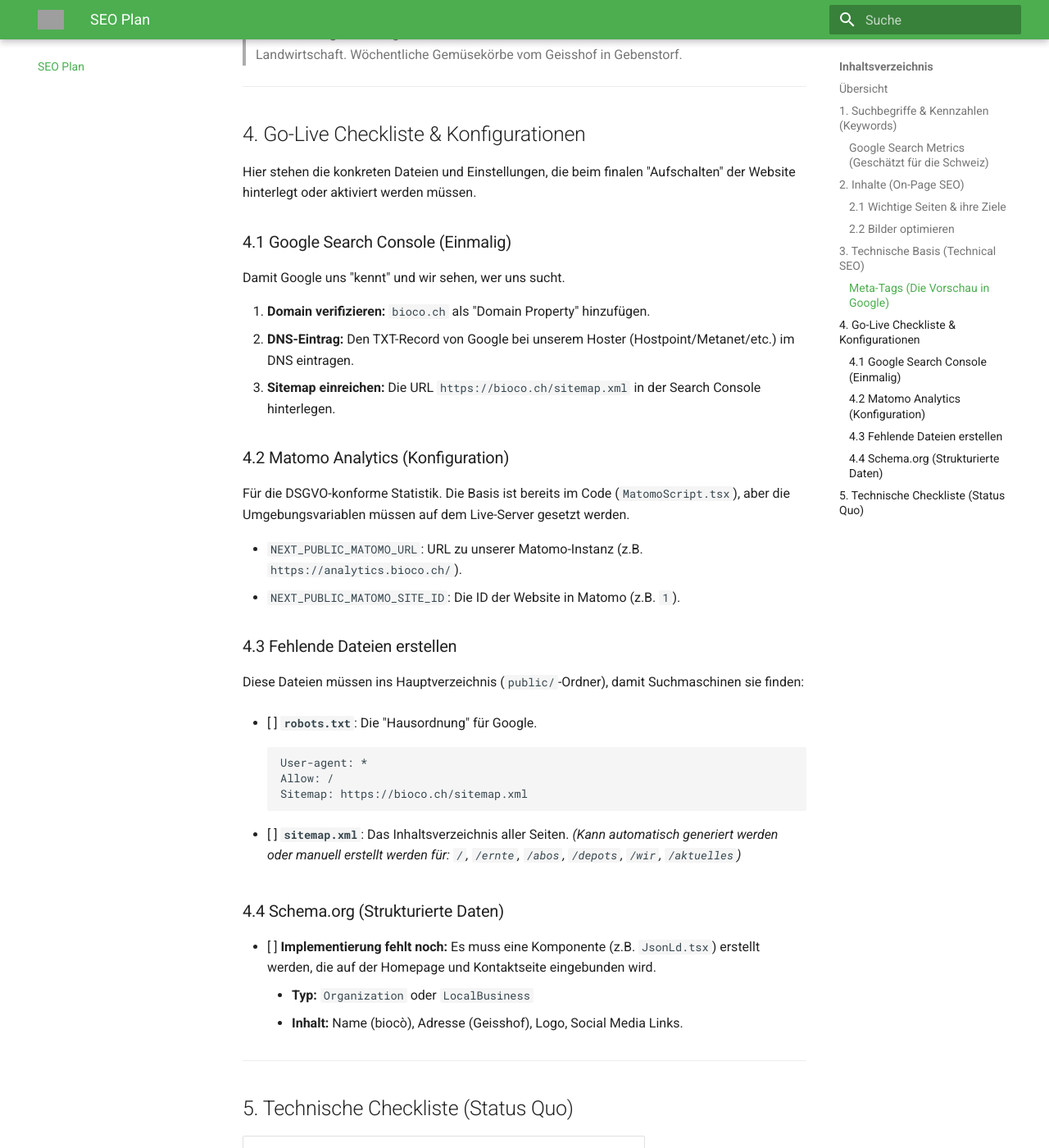
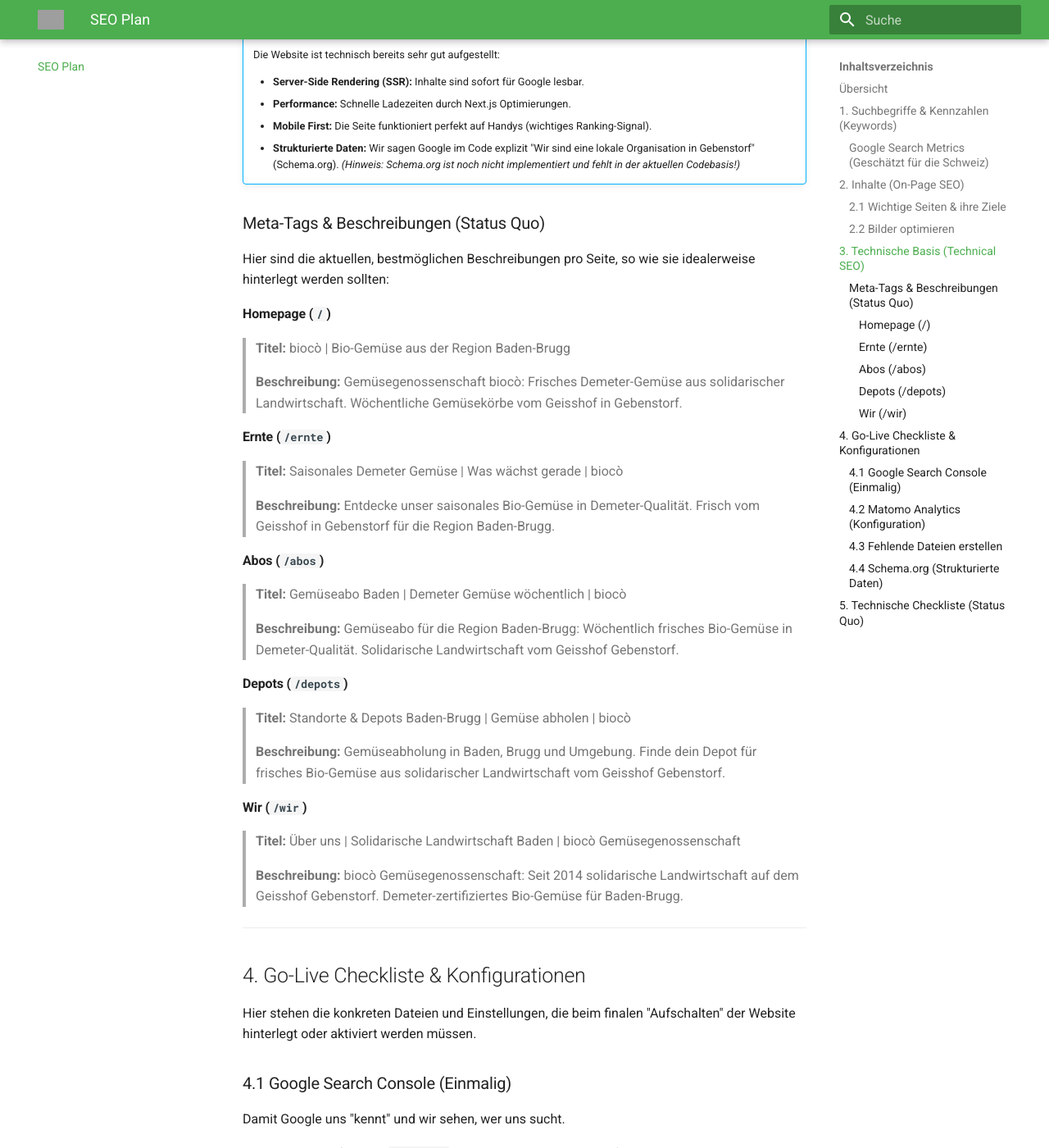
Before and after one commit to wgusta/bioco-doku, an MkDocs documentation site: the page built from docs/seo-plan.md, in a window 1280 px wide and 1400 px high, scrolled down 2736 px. Shown: the whole window at 82% size. Built offline with MkDocs 1.6.1 and Material for MkDocs 9.7.7, drawn with Linux system fonts in a browser that asks for light colours; some of the changed text lies outside the part shown; grey boxes are pictures that could not be loaded.

Commit message:
updated doc

```diff
--- a/docs/seo-plan.md
+++ b/docs/seo-plan.md
@@ -12,16 +12,24 @@
 
 Hier sehen wir, wonach Menschen tatsächlich suchen. Das hilft uns, die richtigen Worte in unseren Texten zu verwenden. Ich kann zwar aktuell nicht sagen, wie sich die Zahlen nächsten Monat entwickeln, aber diese Schätzungen geben eine gute Richtung vor.
 
+!!! warning "Hinweis zur Konkurrenz"
+    Bei den ganz großen Begriffen ("Bio Gemüse Schweiz") ist die Konkurrenz riesig. Deshalb konzentrieren wir uns im ersten Moment auf die primären Suchwörter (lokal & spezifisch), wo wir direkt gewinnen können.
+
 ### Google Search Metrics (Geschätzt für die Schweiz)
 
-| Suchbegriff | Relevanz | Suchvolumen (geschätzt) | Erklärung |
-| :--- | :--- | :--- | :--- |
-| **Gemüseabo** | Hoch | ~1'000 - 3'000 / Mt. | Der häufigste Begriff für unser Angebot. |
-| **Bio Gemüse** | Hoch | ~1'000 - 5'000 / Mt. | Sehr allgemein, aber wichtig. |
-| **Solidarische Landwirtschaft** | Mittel | ~500 - 1'000 / Mt. | Unser Kernkonzept (Solawi). |
-| **Demeter Gemüse** | Mittel | ~200 - 500 / Mt. | Zeigt hohes Qualitätsbewusstsein. |
-| **Gemüseabo Baden** | Sehr Hoch | ~50 - 100 / Mt. | Weniger Suchen, aber genau unsere Zielgruppe! |
-| **Gemüseabo Brugg** | Sehr Hoch | ~20 - 50 / Mt. | Ebenfalls unsere direkte Zielgruppe. |
+| Kategorie | Suchbegriff | Relevanz | Suchvolumen (geschätzt) | Erklärung |
+| :--- | :--- | :--- | :--- | :--- |
+| **Primär** | **Gemüseabo** | Hoch | ~1'000 - 3'000 / Mt. | Der häufigste Begriff für unser Angebot. |
+| **Primär** | **Bio Gemüse** | Hoch | ~1'000 - 5'000 / Mt. | Sehr allgemein, aber wichtig. |
+| **Primär** | **Solidarische Landwirtschaft** | Mittel | ~500 - 1'000 / Mt. | Unser Kernkonzept (Solawi). |
+| **Primär** | **Gemüseabo Baden** | Sehr Hoch | ~50 - 100 / Mt. | Weniger Suchen, aber genau unsere Zielgruppe! |
+| **Primär** | **Gemüseabo Brugg** | Sehr Hoch | ~20 - 50 / Mt. | Ebenfalls unsere direkte Zielgruppe. |
+| **Sekundär** | **Gemüsekiste / Korb** | Mittel | ~800 - 1'500 / Mt. | Alternative zu "Abo". |
+| **Sekundär** | **Hofladen Baden** | Mittel | ~200 - 400 / Mt. | Sucht nach "direkt vom Bauern". |
+| **Sekundär** | **Regional einkaufen Aargau** | Mittel | ~100 - 300 / Mt. | Fokus auf Herkunft. |
+| **Tertiär** | **Demeter Karotten kaufen** | Nische | ~10 - 50 / Mt. | Sehr spezifisch, hohe Kaufabsicht. |
+| **Tertiär** | **Plastikfrei einkaufen** | Nische | ~50 - 100 / Mt. | Werte-basierte Suche. |
+| **Tertiär** | **Mitmach-Bauernhof** | Nische | ~20 - 50 / Mt. | Sucht das Erlebnis. |
 
 !!! tip "Tipp für Redakteure"
     Verwendet diese Begriffe natürlich in Überschriften und Texten. Schreibt aber immer für Menschen, nicht für Suchmaschinen!
@@ -63,17 +71,34 @@
     *   **Strukturierte Daten:** Wir sagen Google im Code explizit "Wir sind eine lokale Organisation in Gebenstorf" (Schema.org).
         *(Hinweis: Schema.org ist noch nicht implementiert und fehlt in der aktuellen Codebasis!)*
 
-### Meta-Tags (Die Vorschau in Google)
+### Meta-Tags & Beschreibungen (Status Quo)
 
-Jede Seite hat einen Titel und eine Beschreibung, die in den Suchergebnissen angezeigt wird.
+Hier sind die aktuellen, bestmöglichen Beschreibungen pro Seite, so wie sie idealerweise hinterlegt werden sollten:
 
-*   **Titel:** Kurz und knackig (max. 60 Zeichen).
-*   **Beschreibung:** Ein werbender Satz, der zum Klicken anregt (max. 160 Zeichen).
-
-**Beispiel Homepage:**
+#### Homepage (`/`)
 > **Titel:** biocò | Bio-Gemüse aus der Region Baden-Brugg
 >
 > **Beschreibung:** Gemüsegenossenschaft biocò: Frisches Demeter-Gemüse aus solidarischer Landwirtschaft. Wöchentliche Gemüsekörbe vom Geisshof in Gebenstorf.
+
+#### Ernte (`/ernte`)
+> **Titel:** Saisonales Demeter Gemüse | Was wächst gerade | biocò
+>
+> **Beschreibung:** Entdecke unser saisonales Bio-Gemüse in Demeter-Qualität. Frisch vom Geisshof in Gebenstorf für die Region Baden-Brugg.
+
+#### Abos (`/abos`)
+> **Titel:** Gemüseabo Baden | Demeter Gemüse wöchentlich | biocò
+>
+> **Beschreibung:** Gemüseabo für die Region Baden-Brugg: Wöchentlich frisches Bio-Gemüse in Demeter-Qualität. Solidarische Landwirtschaft vom Geisshof Gebenstorf.
+
+#### Depots (`/depots`)
+> **Titel:** Standorte & Depots Baden-Brugg | Gemüse abholen | biocò
+>
+> **Beschreibung:** Gemüseabholung in Baden, Brugg und Umgebung. Finde dein Depot für frisches Bio-Gemüse aus solidarischer Landwirtschaft vom Geisshof Gebenstorf.
+
+#### Wir (`/wir`)
+> **Titel:** Über uns | Solidarische Landwirtschaft Baden | biocò Gemüsegenossenschaft
+>
+> **Beschreibung:** biocò Gemüsegenossenschaft: Seit 2014 solidarische Landwirtschaft auf dem Geisshof Gebenstorf. Demeter-zertifiziertes Bio-Gemüse für Baden-Brugg.
 
 ---
 
```
Also changed, not shown: 2 other files.
